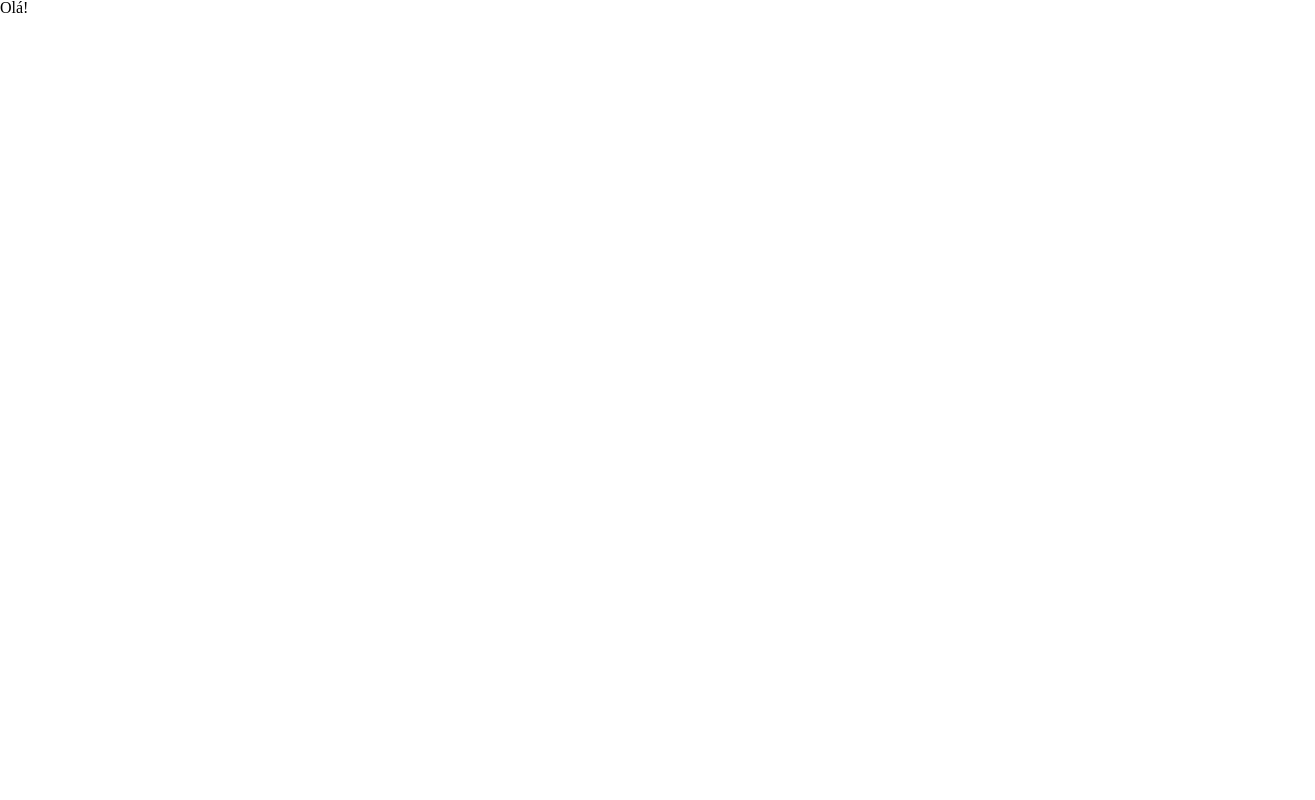
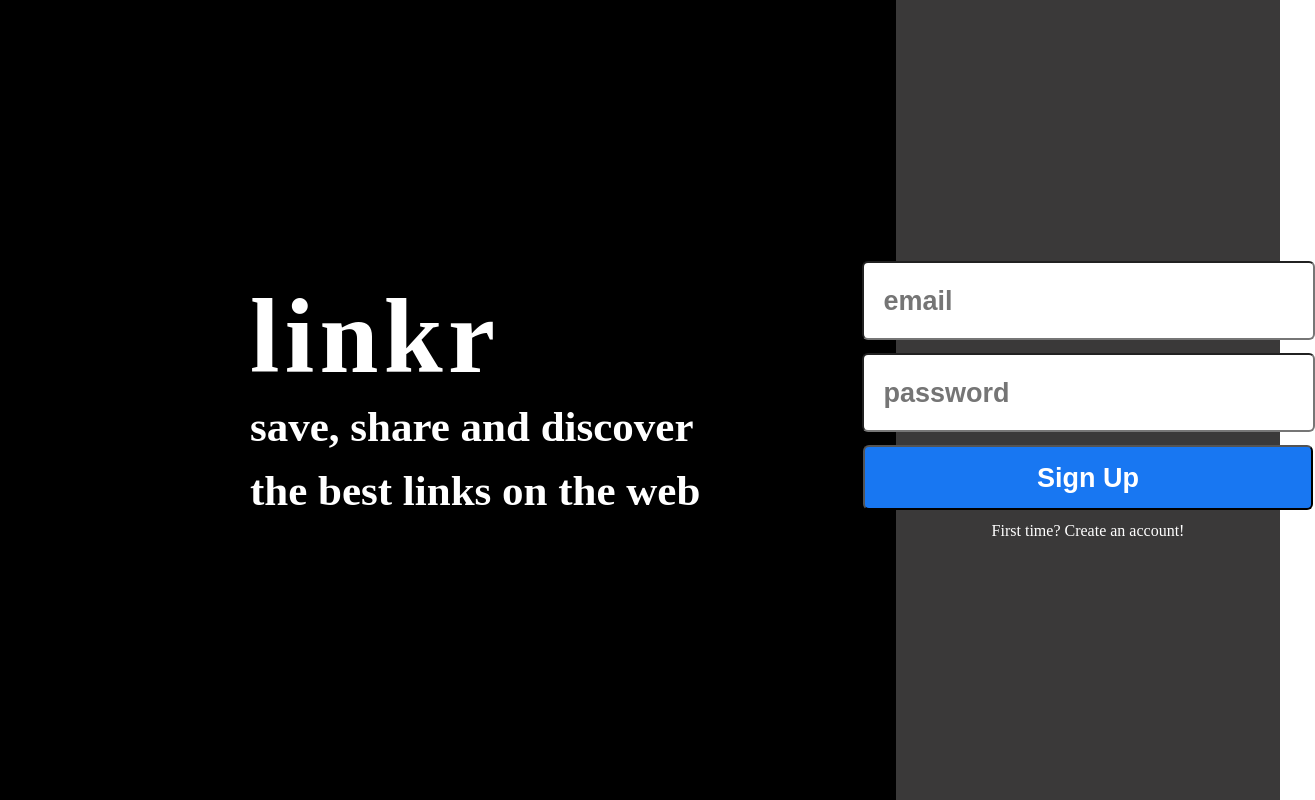
Before and after one commit to igorSousaM/projeto18-linkr-front, a React (Create React App) app: page / in a window 1280 px wide. Shown: the whole page, 1315 px wide, since content can reach past the window. Built offline with nearby package versions, Linux system fonts and the light colour scheme.

Commit message:
feat:  routers

```diff
--- a/src/App.js
+++ b/src/App.js
@@ -1,5 +1,20 @@
+import { BrowserRouter, Route, Routes } from "react-router-dom";
+import { Signin } from "./pages/home/Signin";
+import { Signup } from "./pages/home/Signup";
+import { Timeline } from "./pages/timeline/Timeline";
+
+
 export default function App(){
-    return(
-        <h1>Olá!</h1>
-    )
+    return (
+        <>
+          <BrowserRouter>
+            <Routes>
+              <Route path="/" element={<Signin />} />
+              <Route path="/sign-up" element={<Signup />} />
+              <Route path="/timeline" element={<Timeline />} />
+
+            </Routes>
+          </BrowserRouter>
+        </>
+      );
 }
```
